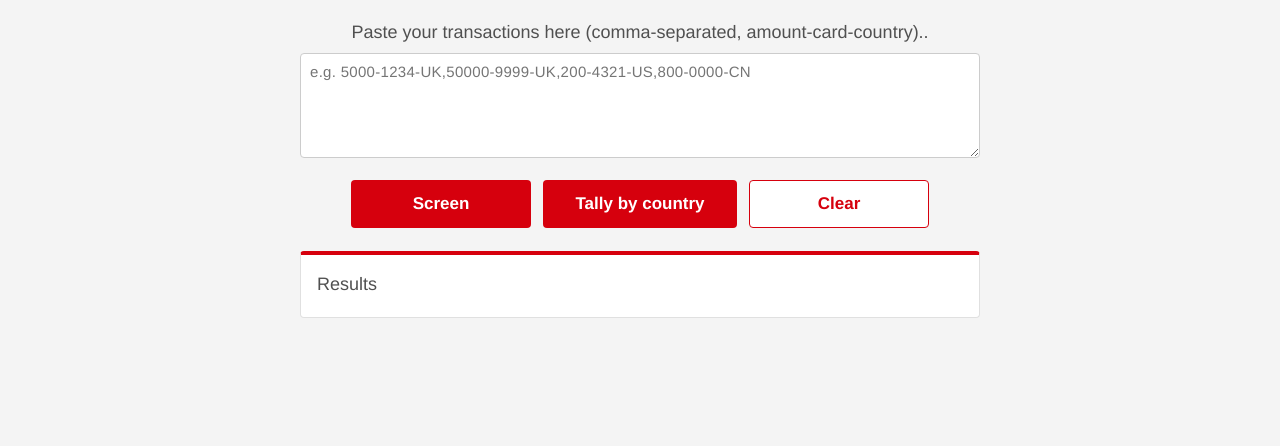
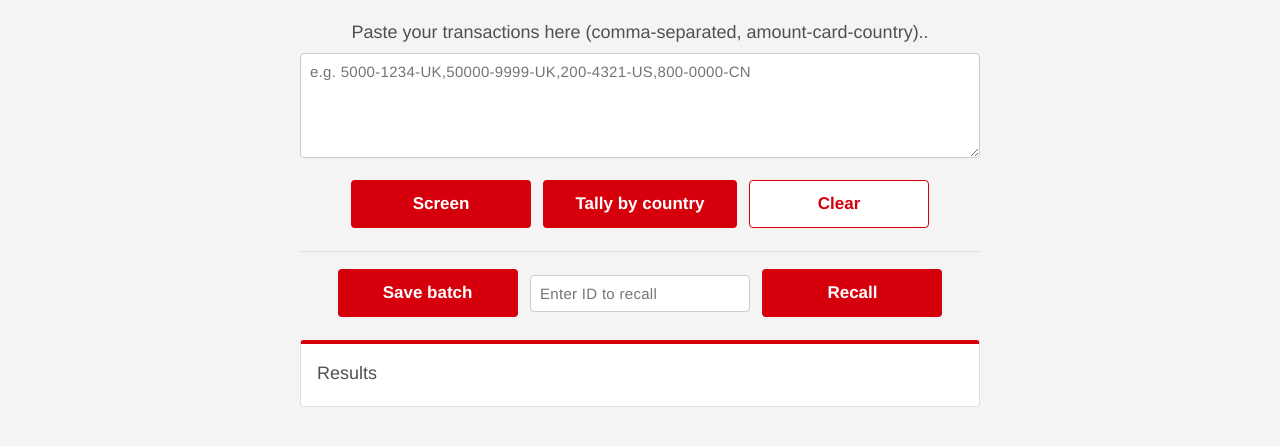
Before and after one commit to QUBFraudGuard/fgfrontend40270840, a website: page public/index.html in a window 1280 px wide. Shown: the part 102-548 px from the top of the page. Drawn offline with Linux system fonts and the light colour scheme.

Commit message:
final push

```diff
--- a/public/app.js
+++ b/public/app.js
@@ -76,6 +76,49 @@ function mergeResults(easyResults, repResults, items) {
     total_checked: results.length,
     flagged: flagged,
   };
+}
+
+function saveTransactions() {
+  const items = readInput();
+
+  fetch(SAVE_RECALL_URL + "save", {
+    method: "POST",
+    headers: { "Content-Type": "application/json" },
+    body: JSON.stringify({ items: items }),
+  })
+    .then((response) => {
+      if (!response.ok) throw new Error("status " + response.status);
+      return response.json();
+    })
+    .then((data) => renderSaveResult(data))
+    .catch((err) => showError(err));
+}
+
+
+function recallTransactions() {
+  const batchId = document.getElementById("recall-id").value.trim();
+
+  if (!batchId) {
+    document.getElementById("summary").textContent = "Please enter an ID to recall.";
+    return;
+  }
+
+  fetch(SAVE_RECALL_URL + "recall/" + encodeURIComponent(batchId))
+    .then((response) => {
+      if (!response.ok) throw new Error("status " + response.status);
+      return response.json();
+    })
+    .then((data) => {
+      document.getElementById("input-text").value = data.items;
+      document.getElementById("summary").textContent = "Batch recalled successfully.";
+    })
+    .catch((err) => showError(err));
+}
+
+
+function renderSaveResult(data) {
+  document.getElementById("summary").textContent =
+    "Saved! Your ID: " + data.id + " (write this down to recall it later)";
 }
 
 
--- a/public/index.html
+++ b/public/index.html
@@ -1,22 +1,12 @@
 <!DOCTYPE html>
-<!-- ==========================================================================
-     index.html  —  THE WEB PAGE YOU SEE IN THE BROWSER
-     ==========================================================================
-     This file describes the LOOK of the page:
-       - the <style> section sets the colours and fonts (QUB red branding),
-       - the <body> section lays out the logo, the input box, the buttons,
-         and an empty table that gets filled in with results.
-     The page on its own does nothing when you click. The real behaviour lives
-     in app.js (loaded at the very bottom), which reacts to the buttons.
-========================================================================== -->
 <html>
 <head>
 <meta charset="utf-8">
 <title>QUBCloud-FraudGuard</title>
 
-<!-- config.js is generated by the frontend server and tells this page the two
-     backend addresses. Loading it here lets app.js use SCREENING_URL and
-     TALLY_URL. -->
+<!-- config.js is generated by the frontend server and tells this page the
+     backend/proxy/save-recall addresses. Loading it here lets app.js use
+     PROXY_URLS and SAVE_RECALL_URL. -->
 <script src="config.js"></script>
 
 <style type="text/css">
@@ -138,6 +128,20 @@ body {
 }
 .button-clear:hover { background-color: #fbeaea; }
 
+/* Save / Recall row */
+#save-recall-div {
+    text-align: center;
+    margin: 0.4em 0 1.2em;
+    padding-top: 0.8em;
+    border-top: 1px solid #e0e0e0;
+}
+#save-recall-div .input-items {
+    display: inline-block;
+    width: 220px;
+    margin: 4px;
+    vertical-align: middle;
+}
+
 /* Results */
 #output-div {
     background-color: #ffffff;
@@ -197,12 +201,21 @@ body {
     </div>
 
     <!-- The buttons. "onclick" tells the browser which app.js function to run.
-         "Screen" calls the screening service; "Tally" calls the country-tally
-         service. Each one talks to its backend directly (no gateway). -->
+         "Screen" and "Tally" now go via the custom proxy (see app.js). -->
     <div class="buttons">
         <button class="button-active" onclick="screenTransactions();">Screen</button>
         <button class="button-active" onclick="tallyTransactions();">Tally by country</button>
         <button class="button-clear" onclick="clearAll();">Clear</button>
+    </div>
+
+    <!-- Save / Recall: save the current input as a batch, or recall a
+         previously-saved batch by its ID. Talks directly to the public-cloud
+         save/recall service, not through the QPC proxy. -->
+    <div id="save-recall-div">
+        <button class="button-active" onclick="saveTransactions();">Save batch</button>
+        <input class="input-items" type="text" id="recall-id"
+               placeholder="Enter ID to recall">
+        <button class="button-active" onclick="recallTransactions();">Recall</button>
     </div>
 
     <!-- The results area. It starts empty; app.js fills #summary and #results. -->
--- a/server.js
+++ b/server.js
@@ -39,6 +39,7 @@ const CONTENT_TYPES = {
 };
 
 const PROXY_URLS = (process.env.PROXY_URLS || "http://localhost:8080/").split(",");
+const SAVE_RECALL_URL = process.env.SAVE_RECALL_URL || "http://localhost:8000/";
 
 // This function runs for EVERY request the browser makes.
 const server = http.createServer((req, res) => {
@@ -52,7 +53,8 @@ const server = http.createServer((req, res) => {
   if (urlPath === "/config.js") {
     res.writeHead(200, { "Content-Type": "application/javascript" });
     res.end(
-        `const PROXY_URLS = ${JSON.stringify(PROXY_URLS)};`
+        `const PROXY_URLS = ${JSON.stringify(PROXY_URLS)};` +
+        `const SAVE_RECALL_URL = ${JSON.stringify(SAVE_RECALL_URL)};\n`
     );
     return;
   }
```
Also changed, not shown: 1 other file.
